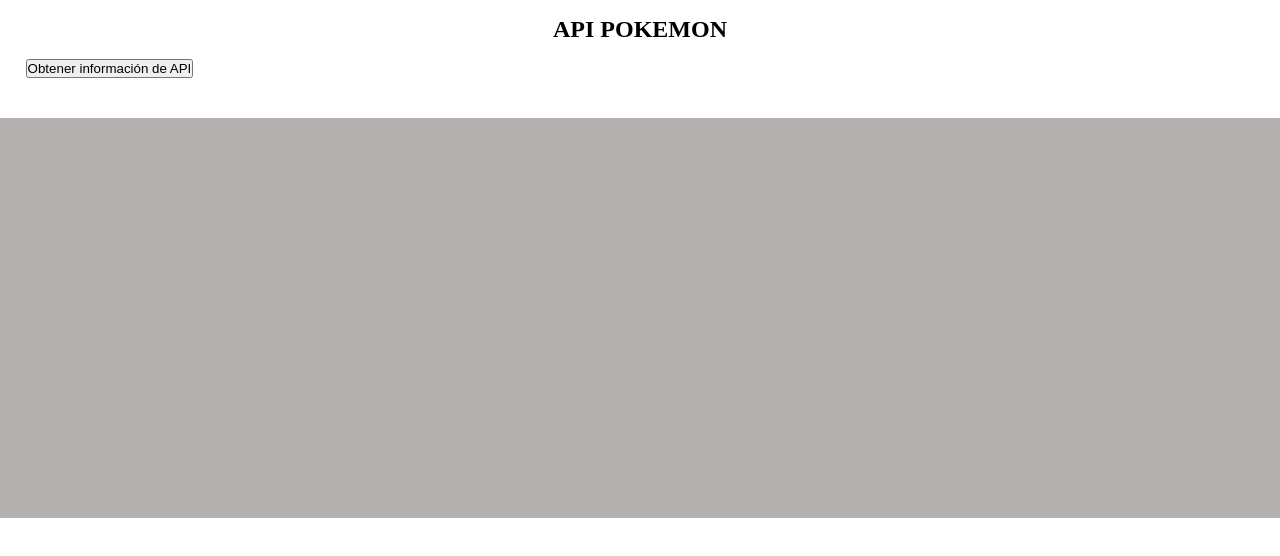
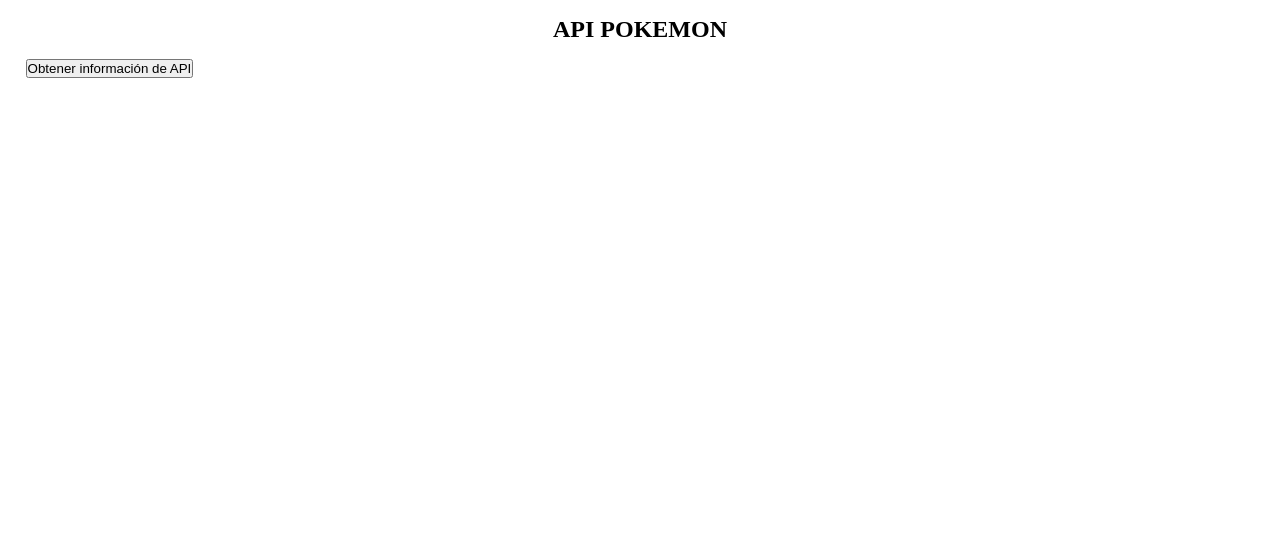
Before and after one commit to adrpzal/IDS, a plain HTML site: page 26 feb tarea/index.html in a window 1280 px wide. Drawn offline with Linux system fonts and the light colour scheme.

Commit message:
ajuste de alineacion

```diff
--- a/26 feb tarea/style.css
+++ b/26 feb tarea/style.css
@@ -19,15 +19,16 @@
 
 /* contenedor de todas las tarjetas */
 #pokeGrid{
+    display: flex;
+    flex-wrap: wrap;
+    justify-content: space-evenly;
+    gap: 15px;
     text-align: center;
     margin-top: 5vh;
-    background-color: rgb(181, 176, 176);
-    width: 100vw;
-    height: 50vh;
+    background-color: rgb(255, 255, 255);
+    width: 90vw;
     overflow: scroll;
-    display: flex;
     align-items: center;
-    overflow-x: scroll;
 }
 
 /* div contenedor de cada tarjeta */
```
